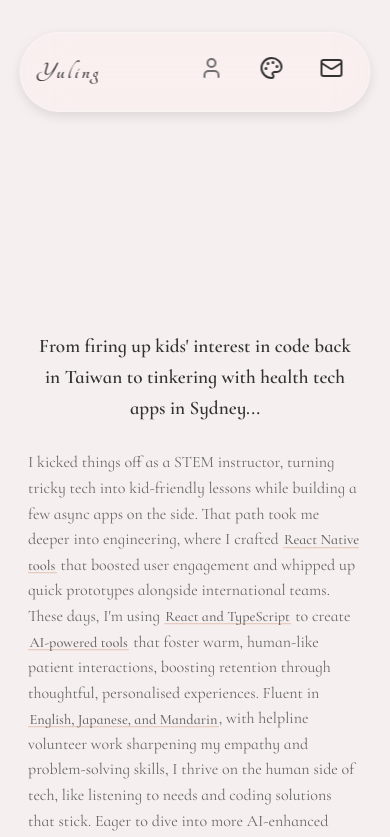
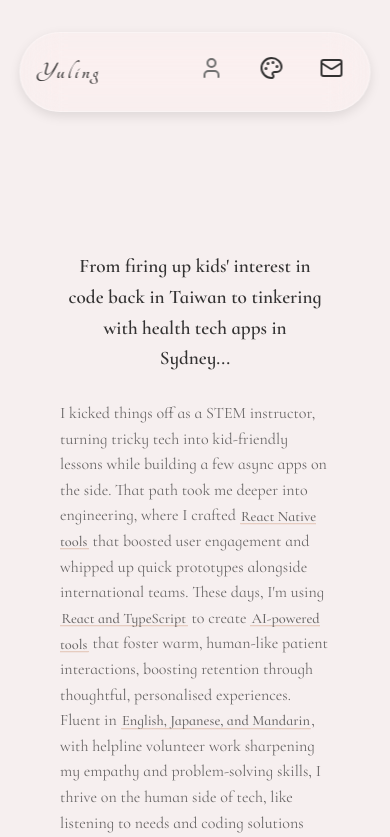
Before and after one commit to Summerflowerling/Summerflowerling.github.io, a React (Vite) app: page / in a window 390 px wide. Shown: the top 837 px of the page. Built offline with nearby package versions, Linux system fonts and the light colour scheme.

Commit message:
fix: update css unit

```diff
--- a/src/components/BookCarousel.module.css
+++ b/src/components/BookCarousel.module.css
@@ -132,8 +132,8 @@
   background: var(--accent-color);
 }
 
-/* Mobile and tablet styles (<768px) */
-@media (max-width: 767px) {
+/* Mobile and tablet styles */
+@media (max-width: 47.9375rem) {
   .carouselContainer {
     max-width: 100%;
     margin: 0.75rem auto;
@@ -174,7 +174,7 @@
 }
 
 /* Original desktop and tablet styles */
-@media (min-width: 768px) {
+@media (min-width: 48rem) {
   .carouselTrack {
     gap: 0.5rem;
     overflow-x: visible;
--- a/src/components/BookItem.module.css
+++ b/src/components/BookItem.module.css
@@ -144,7 +144,7 @@
   box-shadow: 0 0.25rem 0.5rem rgba(0, 0, 0, 0.15);
 }
 
-@media (max-width: 768px) {
+@media (max-width: 48rem) {
   .bookImageContainer {
     max-width: 220px;
   }
--- a/src/components/StorySection.module.css
+++ b/src/components/StorySection.module.css
@@ -1,11 +1,12 @@
 @import '../styles/variables.css';
 
 .storySection {
-  min-height: 80vh;
+  min-height: 35rem;
+  margin: 2rem;
   display: flex;
   justify-content: center;
   align-items: center;
-  padding: 2rem;
+  padding: 1rem;
   background: linear-gradient(
     135deg,
     var(--background-light),
@@ -107,11 +108,11 @@
   }
 }
 
-@media (max-width: 1024px) {
+@media (max-width: 64rem) {
   .storySection {
-    padding: 2rem 1.5rem;
-    min-height: 70vh;
-    margin-top: 5rem;
+    padding: 1.5rem 1rem;
+    min-height: 50rem;
+    margin-top: -2rem;
   }
 
   .storyContainer {
@@ -128,14 +129,13 @@
   }
 }
 
-/* Tablets */
-@media (max-width: 768px) {
+@media (max-width: 48rem) {
   .storySection {
-    padding: 1.5rem 1rem;
+    padding: 1rem;
     min-height: auto;
     align-items: flex-start;
-    padding-top: 3rem;
-    margin-top: 5rem;
+    padding-top: 2rem;
+    margin-top: -1rem;
   }
 
   .storyContainer {
@@ -177,10 +177,11 @@
 }
 
 /* Mobile phones */
-@media (max-width: 480px) {
+@media (max-width: 30rem) {
   .storySection {
     padding: 1rem 0.75rem;
     padding-top: 2rem;
+    margin-top: 0;
   }
 
   .storyContainer {
@@ -230,7 +231,7 @@
   }
 }
 
-@media (max-width: 360px) {
+@media (max-width: 22.5rem) {
   .storySection {
     padding: 0.75rem 0.5rem;
     padding-top: 1.5rem;
--- a/src/components/WorkExperienceItem.module.css
+++ b/src/components/WorkExperienceItem.module.css
@@ -54,7 +54,7 @@
   }
 }
 
-@media (max-width: 415px) {
+@media (max-width: 25.9375rem) {
   .aboutMeWidgetFlex {
     padding: 1.5rem 1rem;
     margin: 1rem;
--- a/src/pages/About.module.css
+++ b/src/pages/About.module.css
@@ -4,8 +4,6 @@
   position: relative;
   max-width: 75rem;
   margin: 0 auto;
-  padding-top: calc(var(--header-height) + 2rem);
-  min-height: 100vh;
 }
 
 .timelineSection {
@@ -157,10 +155,9 @@
   }
 }
 
-/* Responsive Design */
-@media (max-width: 768px) {
+@media (max-width: 48rem) {
   .aboutMePage {
-    padding-top: calc(var(--header-height) + 1rem);
+    padding-top: calc(var(--header-height, 5rem) + 1rem);
   }
 
   .timelineSection {
@@ -231,7 +228,7 @@
   }
 }
 
-@media (max-width: 480px) {
+@media (max-width: 30rem) {
   .sectionTitle {
     font-size: 1.5rem;
   }
--- a/src/pages/Contact.module.css
+++ b/src/pages/Contact.module.css
@@ -165,9 +165,9 @@
   text-decoration: none;
 }
 
-@media (max-width: 768px) {
+@media (max-width: 48rem) {
   .contactContainer {
-    grid-template-columns: 1fr; /* Stack cards on smaller screens */
+    grid-template-columns: 1fr;
     padding: 1.5rem;
     padding-top: 11rem;
   }
@@ -189,13 +189,13 @@
 }
 
 /* iPad Air and tablet responsive design */
-@media (min-width: 769px) and (max-width: 1024px) {
+@media (min-width: 48.0625rem) and (max-width: 64rem) {
   .contactContainer {
-    grid-template-columns: 1fr; /* Stack cards for better proportions */
+    grid-template-columns: 1fr;
     gap: 2rem;
     padding: 2rem 3rem;
     padding-top: 8rem;
-    max-width: 50rem; /* Limit width to prevent cards from being too wide */
+    max-width: 50rem;
     margin: 0 auto;
   }
 
@@ -233,7 +233,7 @@
   }
 }
 
-@media (max-width: 415px) {
+@media (max-width: 25.9375rem) {
   .contactContainer {
     padding: 1rem;
     padding-top: 11rem;
```
Also changed, not shown: src/pages/Gallery.module.css (+4 -4 lines).
